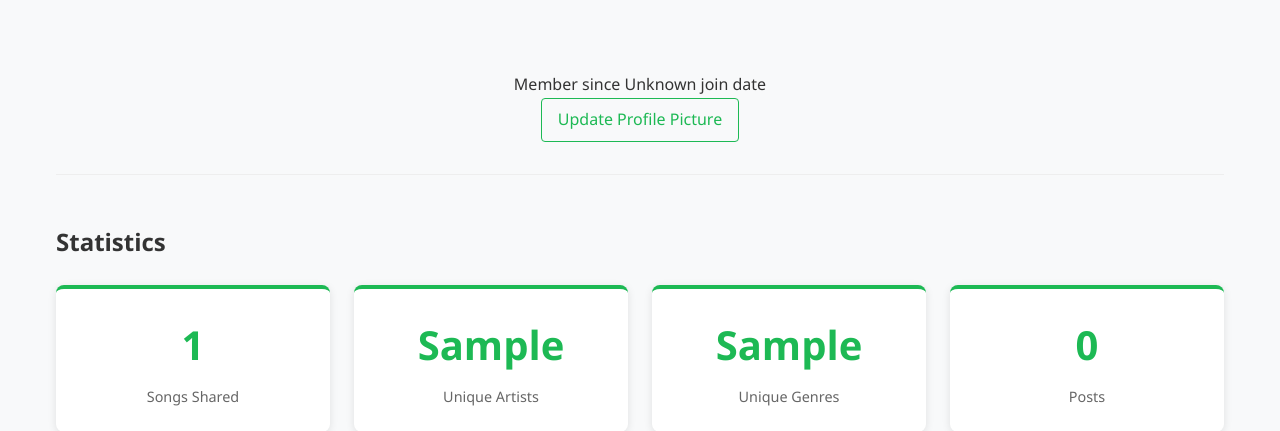
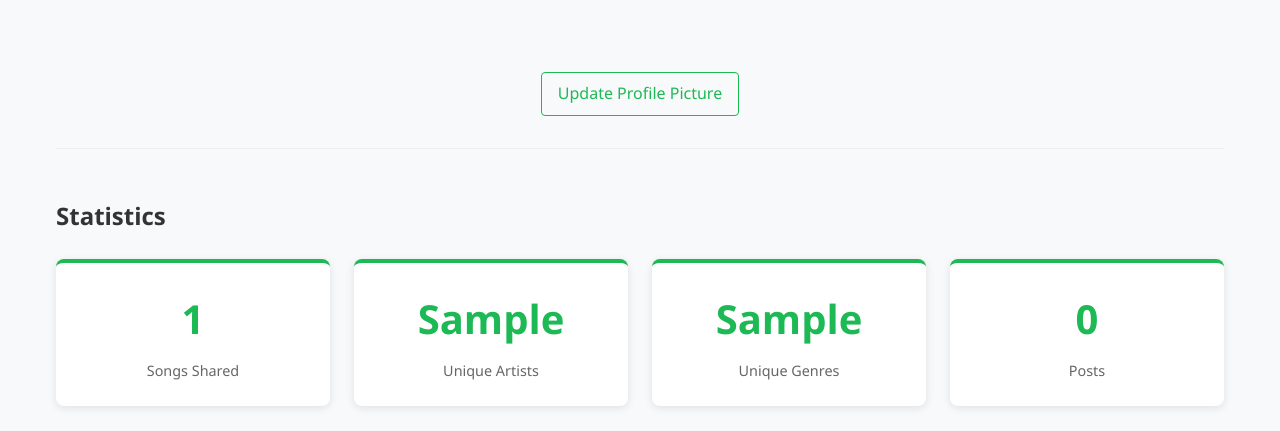
Before and after one commit to kokorohoriuchi/song-sharing, a Flask app: template templates/user.html in a window 1280 px wide. Shown: the part 70-501 px from the top of the page. Run offline with Flask 3, Linux system fonts and the light colour scheme; the template is opened without the code that fills it: most values are stand-ins (such as "Sample title", 1, 10 or a date in 2020).

Commit message:
updating user stats

```diff
--- a/templates/user.html
+++ b/templates/user.html
@@ -13,13 +13,6 @@
         <img src="/image/{{ user.id }}" alt="{{ user.username }}'s profile picture" class="profile-image">
         {% endif %}
         <h1>{{ user.username }}</h1>
-        <p>Member since
-          {% if user.created_at %}
-            {{ user.created_at.strftime('%B %Y') }}
-          {% else %}
-            Unknown join date
-          {% endif %}
-        </p>
 
         {% if user.id == session.user_id %}
         <a href="/add_image" class="btn btn-outline">Update Profile Picture</a>
```
